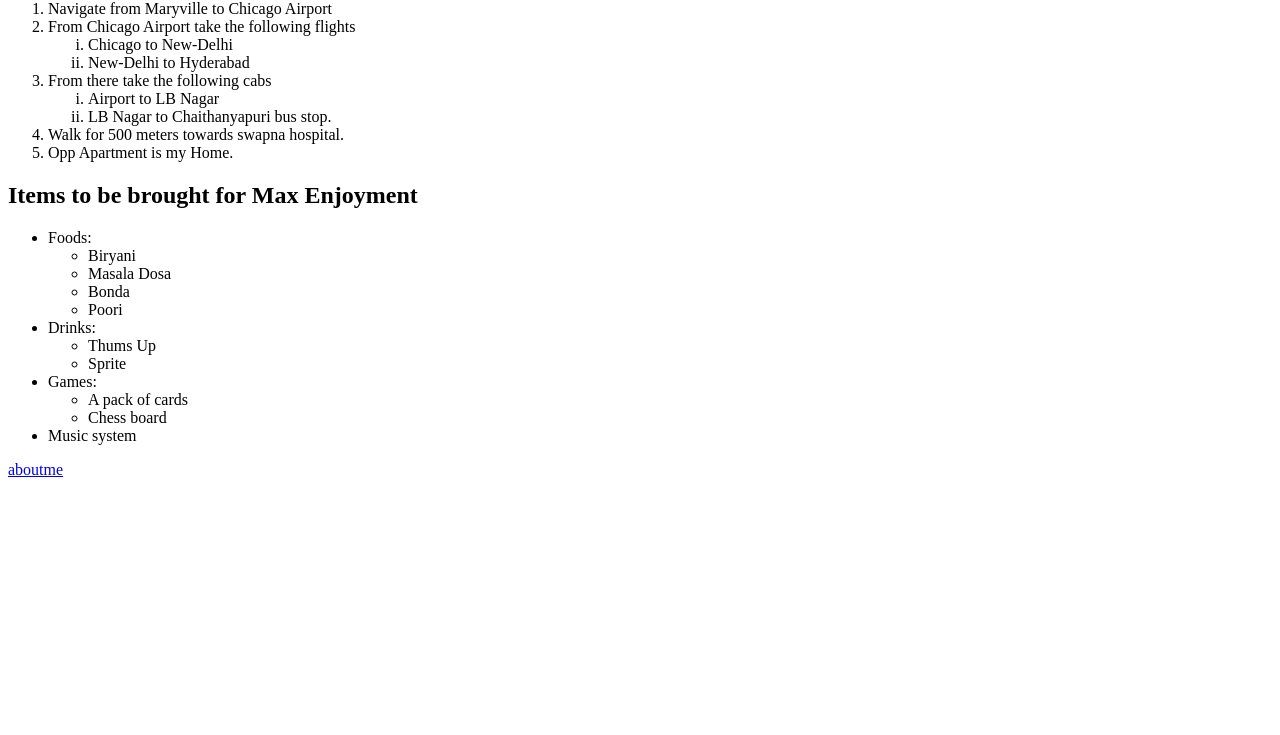
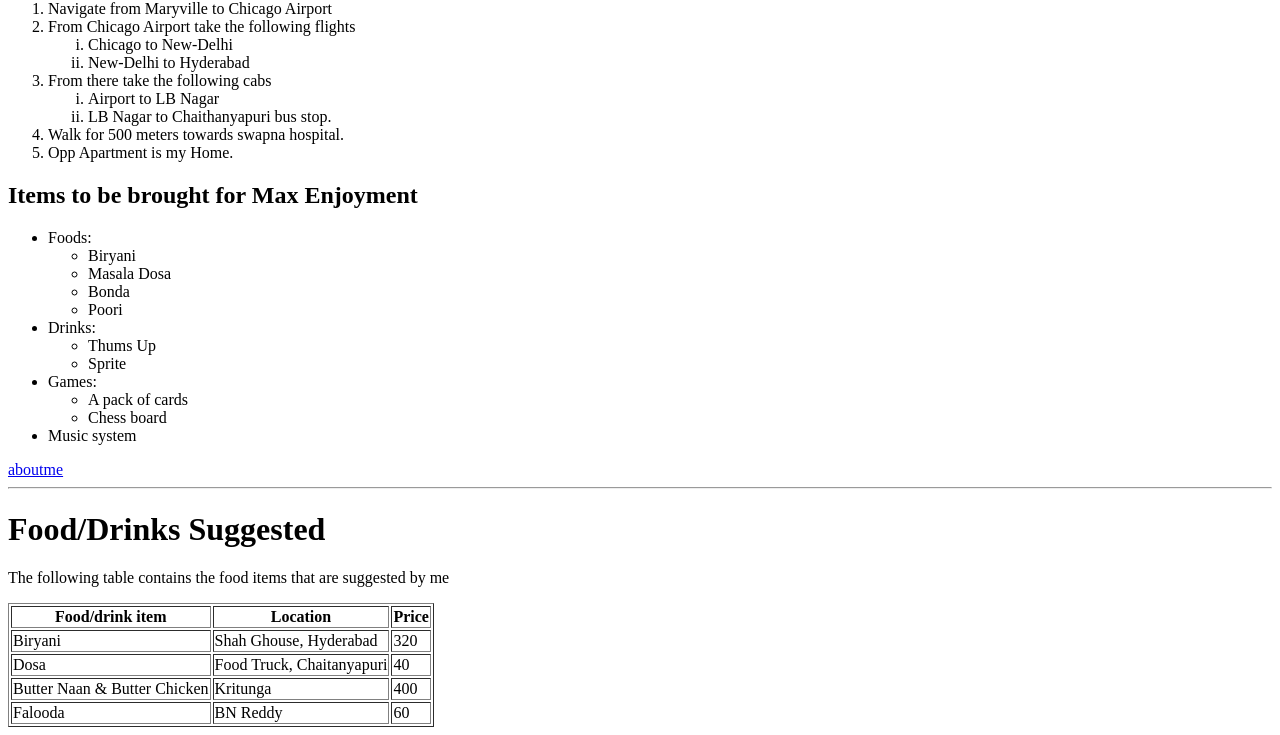
Before and after one commit to 44-563-WebApps-F21/webapps-f21-assignment-3-VikramReddy14, a plain HTML site: page index.html in a window 1280 px wide. Shown: the part 228-963 px from the top of the page. Before the commit the page ends 800 px from the top, so only its background shows below. Drawn offline with Linux system fonts and the light colour scheme.

Commit message:
table added

```diff
--- a/index.html
+++ b/index.html
@@ -62,7 +62,42 @@ Hyderabad is my <b>native </b> place and one among the <b>peaceful</b> cities in
 
 <a href="./aboutme.html">aboutme</a>
 
+<hr>
 
+<h1>
+    Food/Drinks Suggested
+</h1>
 
+<p>
+    The following table contains the food items that are suggested by me
+</p>
+
+<table border="1">
+    <tr>
+        <th>Food/drink item</th>
+        <th>Location</th>
+        <th>Price</th>
+    </tr>
+    <tr>
+        <td>Biryani</td>
+        <td>Shah Ghouse, Hyderabad</td>
+        <td>320</td>
+    </tr>
+    <tr>
+        <td>Dosa</td>
+        <td>Food Truck, Chaitanyapuri</td>
+        <td>40</td>
+    </tr>
+    <tr>
+        <td>Butter Naan & Butter Chicken</td>
+        <td>Kritunga</td>
+        <td>400</td>
+    </tr>
+    <tr>
+        <td>Falooda</td>
+        <td>BN Reddy</td>
+        <td>60</td>
+    </tr>
+</table>
 </body>
  </html>
```
